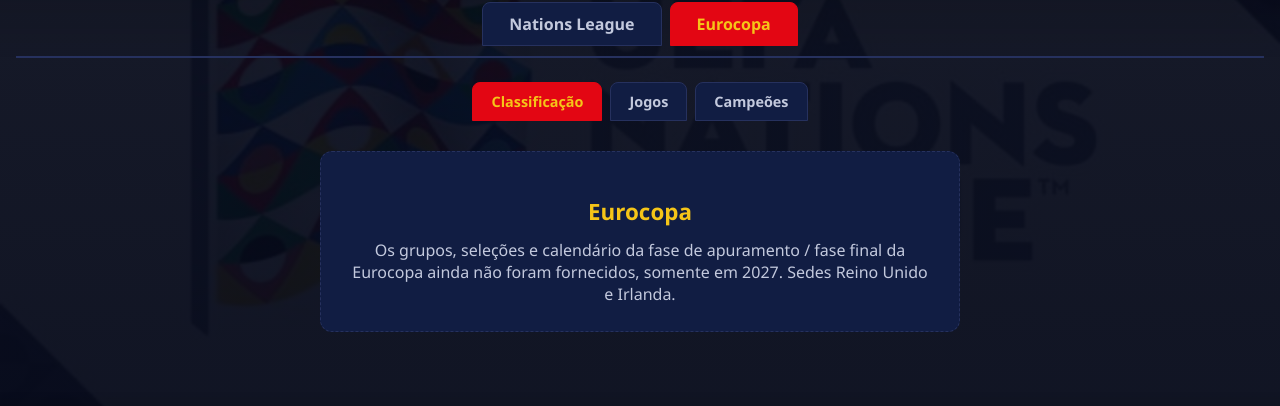
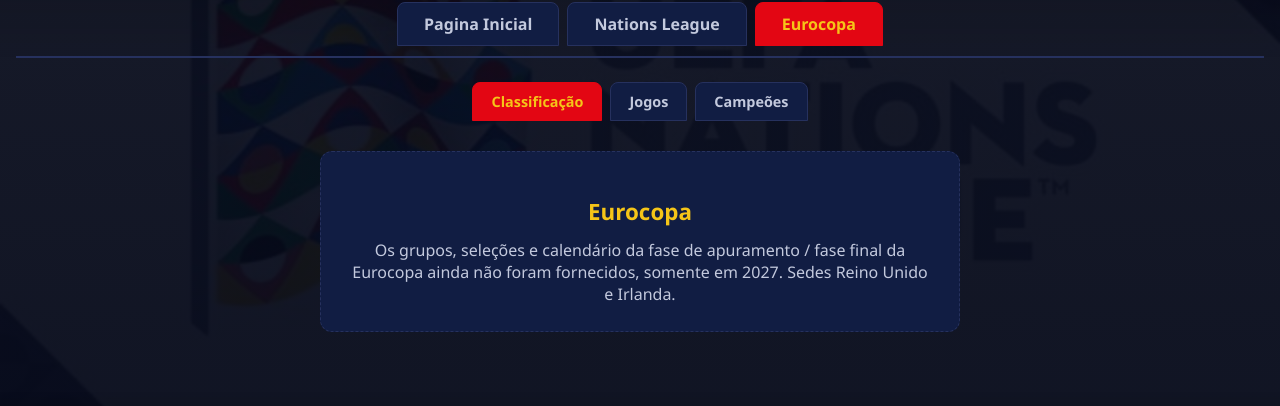
Before and after one commit to williamsramos/uefanations-league2627eurocopa28, a plain HTML site: page euro.html in a window 1280 px wide. Shown: the part 268-674 px from the top of the page. Drawn offline with Linux system fonts and the light colour scheme.

Commit message:
Add files via upload

```diff
--- a/euro.html
+++ b/euro.html
@@ -16,6 +16,7 @@
   <h1>Eurocopa <span>2028</span></h1>
 
   <nav class="main-tabs" id="mainTabs">
+    <a href="index.html" class="main-tab-btn">Pagina Inicial</a>
     <a href="nations.html" class="main-tab-btn">Nations League</a>
     <a href="euro.html" class="main-tab-btn active">Eurocopa</a>
   </nav>
```
Also changed, not shown: nations.html (+1 -0 lines).
